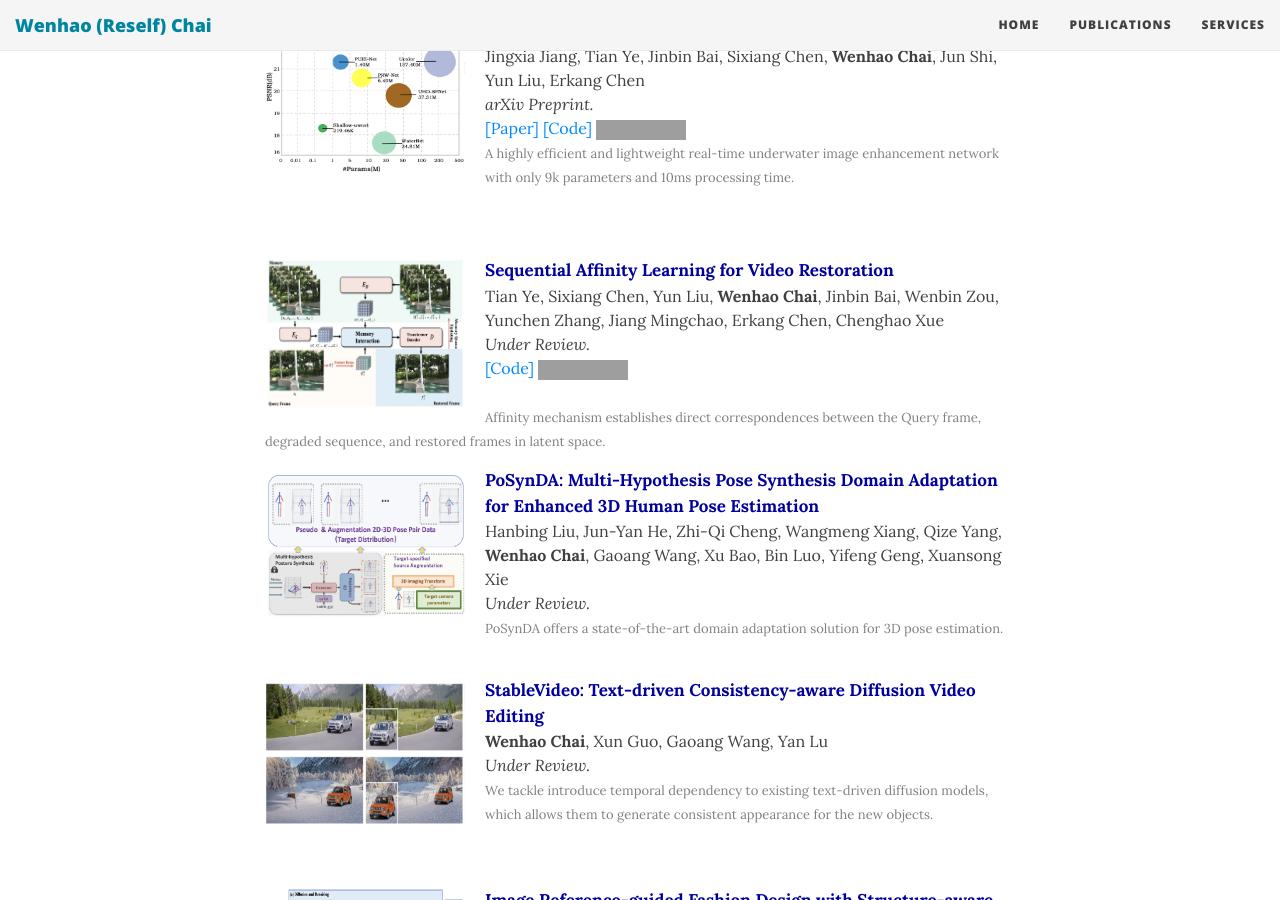
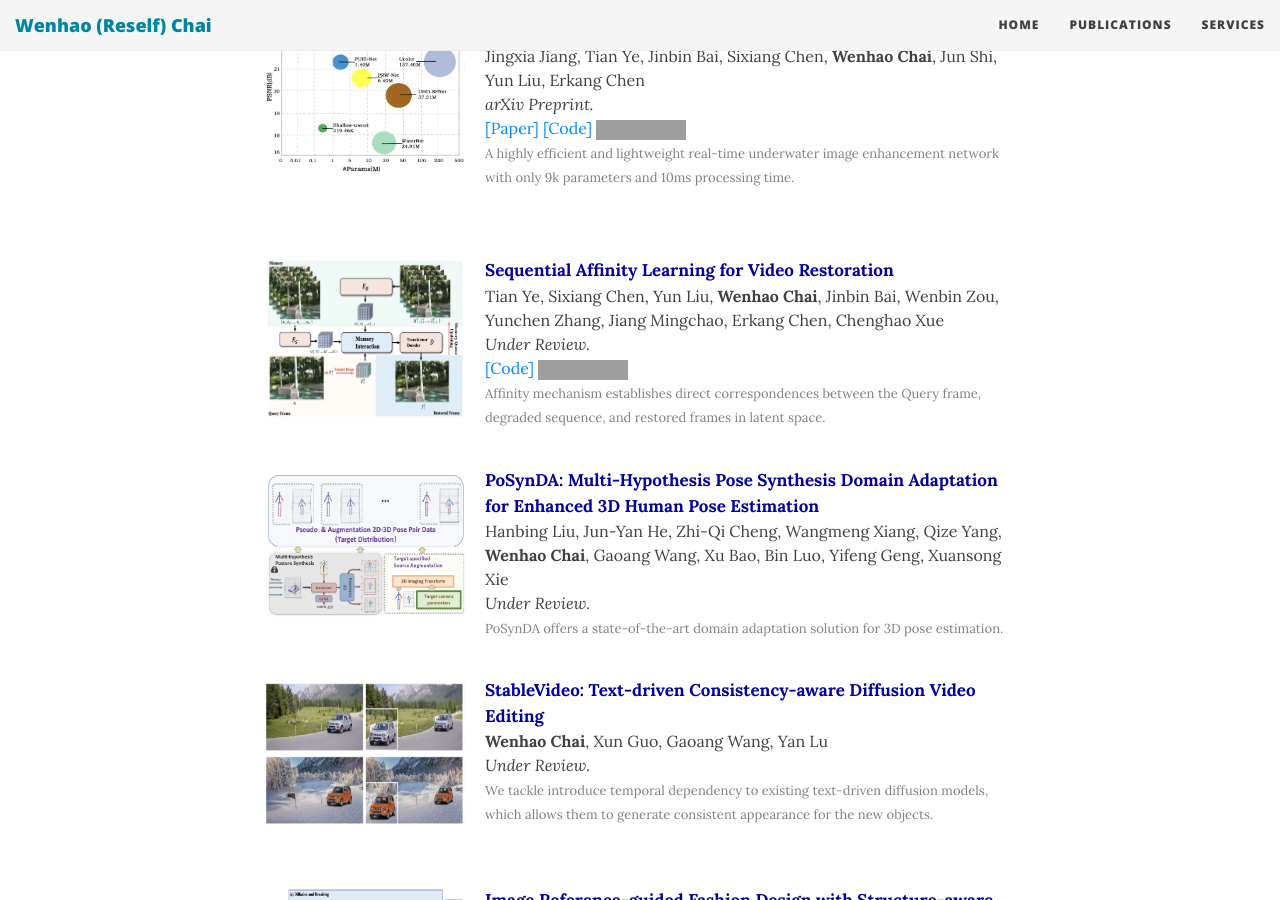
Before and after one commit to hikomal/hikomal.github.io, a Jekyll site: the page built from publications.html, in a window 1280 px wide and 900 px high, scrolled down 716 px. Built offline with Jekyll 4.4.1, drawn with Linux system fonts in a browser that asks for light colours; nearby versions of some CDN libraries; grey boxes are pictures that could not be loaded.

Commit message:
Update publications.html

```diff
--- a/publications.html
+++ b/publications.html
@@ -84,7 +84,7 @@ h3 { font-size : 18px; margin : 8; padding : 0; }
 <br>
 
 <div class="publication">
-  <img src="../static/pubs/SAL23.png" class="publogo" width="200 px" height="150 px">
+  <img src="../static/pubs/SAL23.png" class="publogo" width="200 px" height="160 px">
   <p>
     <strong>
     Sequential Affinity Learning for Video Restoration
@@ -96,7 +96,6 @@ h3 { font-size : 18px; margin : 8; padding : 0; }
     <br>
     <a href="https://github.com/Owen718/SALN">[Code]</a>
     <img alt="NPM" src="https://img.shields.io/github/stars/Owen718/SALN?style=social">
-    <br>
     <br>
     <font color="grey" size="2">
     Affinity mechanism establishes direct correspondences between the Query frame, degraded sequence, and restored frames in latent space.
```
